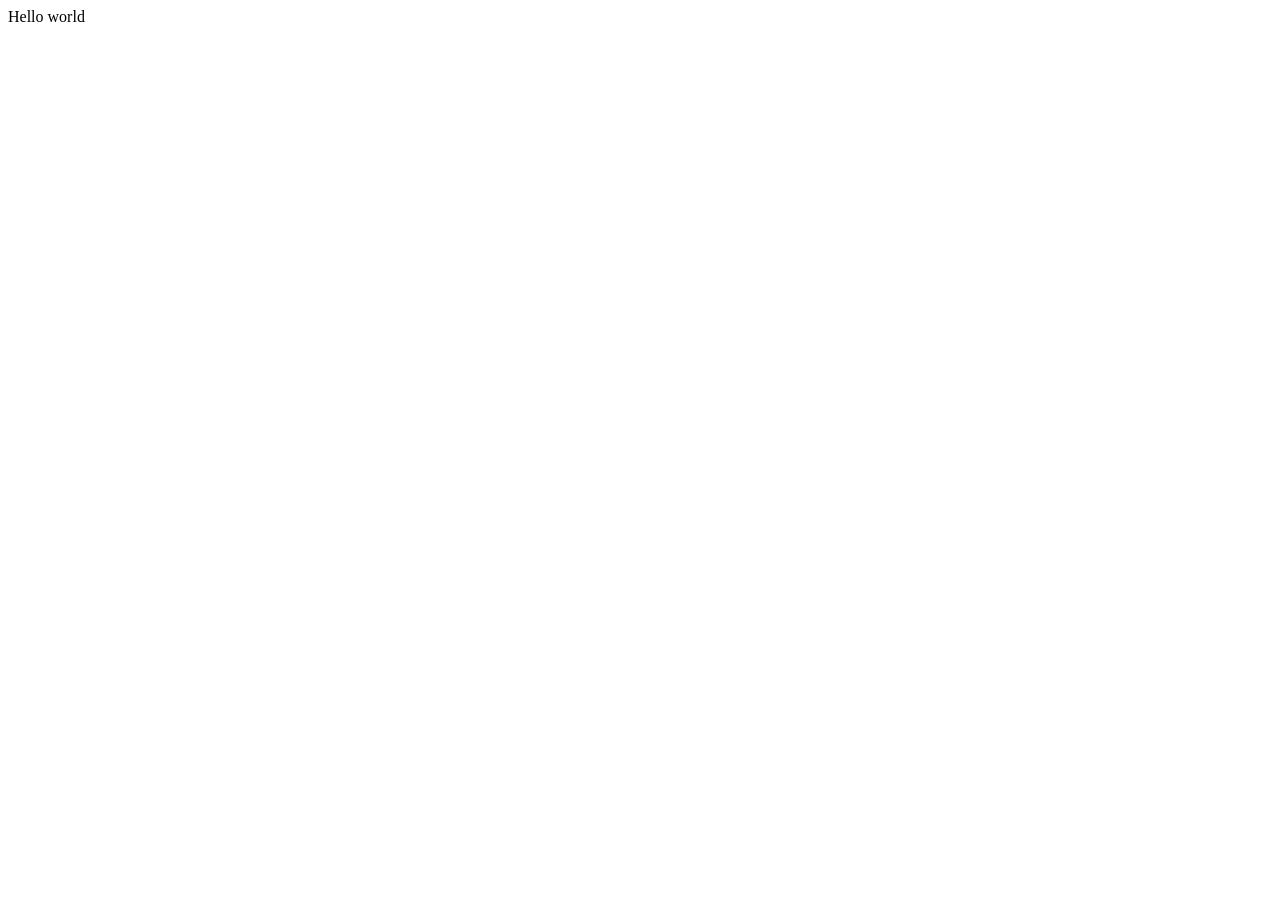
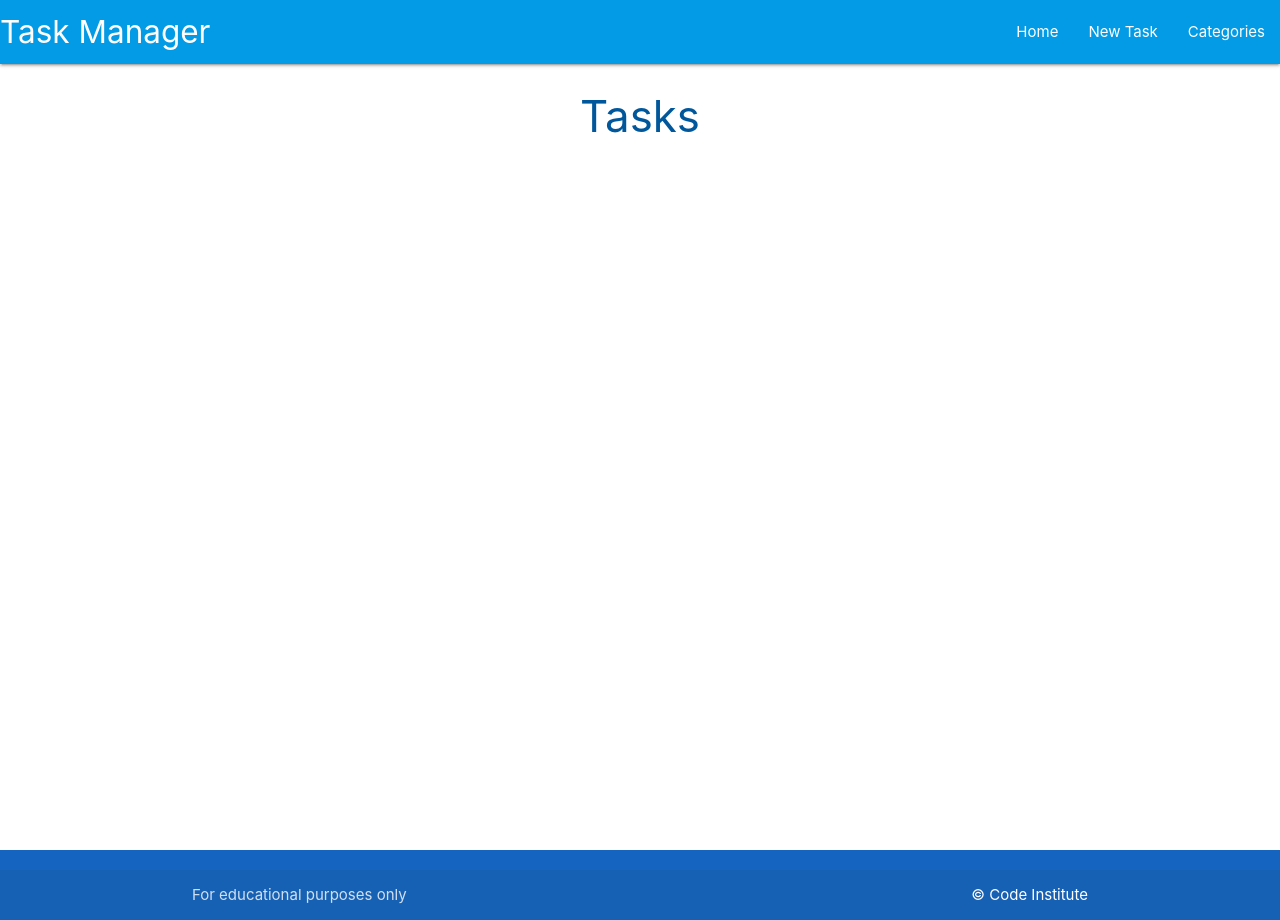
Before and after one commit to BGCG/task-manager-app, a Flask app: page / in a window 1280 px wide. Before the commit the page is almost empty. Run offline with Flask 2, Linux system fonts and the light colour scheme.

Commit message:
Connect tasks file to base template and set up main layout by use of materialise

```diff
--- a/taskmanager/models.py
+++ b/taskmanager/models.py
@@ -5,7 +5,8 @@ class Category(db.Model):
     # schema for the Category model
     id = db.Column(db.Integer, primary_key=True)
     category_name = db.Column(db.String(25), unique=True, nullable=False)
-    tasks = db.relationship("Task", backref="category", cascade="all, delete", lazy=True)
+    tasks = db.relationship("Task", backref="category", cascade="all, delete",
+    lazy=True)
 
     def __repr__(self):
         # __repr__ to represent itself in the form of a string
--- a/taskmanager/routes.py
+++ b/taskmanager/routes.py
@@ -5,4 +5,4 @@ from taskmanager.models import Category, Task
 
 @app.route("/")
 def home():
-    return render_template("base.html")
+    return render_template("tasks.html")
--- /dev/null
+++ b/taskmanager/static/css/style.css
@@ -0,0 +1,9 @@
+body {
+    display: flex;
+    min-height: 100vh;
+    flex-direction: column;
+}
+
+main {
+    flex: 1 0 auto;
+}
--- /dev/null
+++ b/taskmanager/static/js/script.js
@@ -0,0 +1,5 @@
+document.addEventListener("DOMContentLoaded", function() {
+    // sidenav initialization
+    let sidenav = document.querySelectorAll(".sidenav");
+    M.Sidenav.init(sidenav);
+});
--- a/taskmanager/templates/base.html
+++ b/taskmanager/templates/base.html
@@ -1,12 +1,59 @@
 <!DOCTYPE html>
 <html lang="en">
 <head>
+
     <meta charset="UTF-8">
     <meta http-equiv="X-UA-Compatible" content="IE=edge">
     <meta name="viewport" content="width=device-width, initial-scale=1.0">
-    <title>Document</title>
+    <link rel="stylesheet" href="https://cdnjs.cloudflare.com/ajax/libs/font-awesome/5.15.3/css/all.min.css"
+        integrity="sha512-iBBXm8fW90+nuLcSKlbmrPcLa0OT92xO1BIsZ+ywDWZCvqsWgccV3gFoRBv0z+8dLJgyAHIhR35VZc2oM/gI1w=="
+        crossorigin="anonymous" referrerpolicy="no-referrer">
+    <link rel="stylesheet" href="https://cdnjs.cloudflare.com/ajax/libs/materialize/1.0.0/css/materialize.min.css"
+        type="text/css">
+    <link rel="stylesheet" href="{{ url_for('static', filename='css/style.css') }}" type="text/css">
+    <title>Task Manager</title>
 </head>
+
 <body>
-    Hello world
+
+    <header>
+        <!-- top navbar -->
+        <nav class="light-blue darken-1">
+            <div class="nav-wrapper">
+            <a href="{{ url_for('home') }}" class="brand-logo">Task Manager</a>
+            <a href="#" data-target="mobile-demo" class="sidenav-trigger"><i class="fas fa-bars"></i></a>
+            <ul class="right hide-on-med-and-down">
+                <li><a href="{{ url_for('home') }}">Home</a></li>
+                <li><a href="">New Task</a></li>
+                <li><a href="">Categories</a></li>
+            </ul>
+            </div>
+        </nav>
+
+        <!-- mobile sidenav -->
+        <ul class="sidenav" id="mobile-demo">
+            <li><a href="{{ url_for('home') }}">Home</a></li>
+            <li><a href="">New Task</a></li>
+            <li><a href="">Categories</a></li>
+        </ul>
+    </header>
+
+    <main class="container">
+        {% block content %}
+        {% endblock %}
+    </main>
+
+    <footer class="page-footer blue darken-3">
+        <div class="footer-copyright">
+            <div class="container">
+                For educational purposes only
+                <a class="white-text right" href="https://codeinstitute.net" target="_blank">&copy; Code Institute</a>
+            </div>
+        </div>
+    </footer>
+
+    <script src="https://cdnjs.cloudflare.com/ajax/libs/materialize/1.0.0/js/materialize.min.js"></script>
+    <script src="{{ url_for('static', filename='js/script.js') }}"></script>
+
 </body>
 </html>
--- /dev/null
+++ b/taskmanager/templates/tasks.html
@@ -0,0 +1,6 @@
+{% extends "base.html" %}
+{% block content %}
+
+<h3 class="light-blue-text text-darken-4 center-align">Tasks</h3>
+
+{% endblock %}
```
